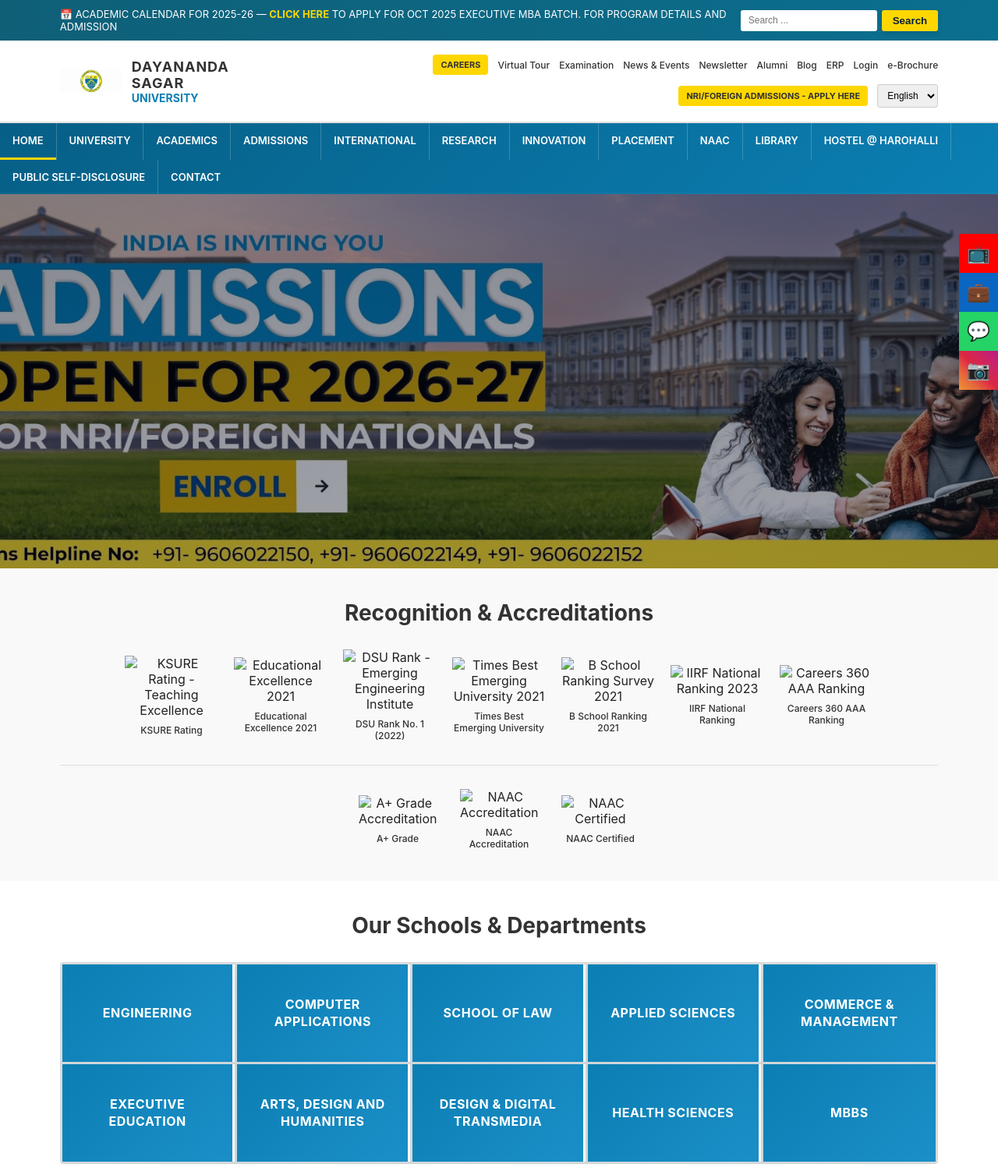
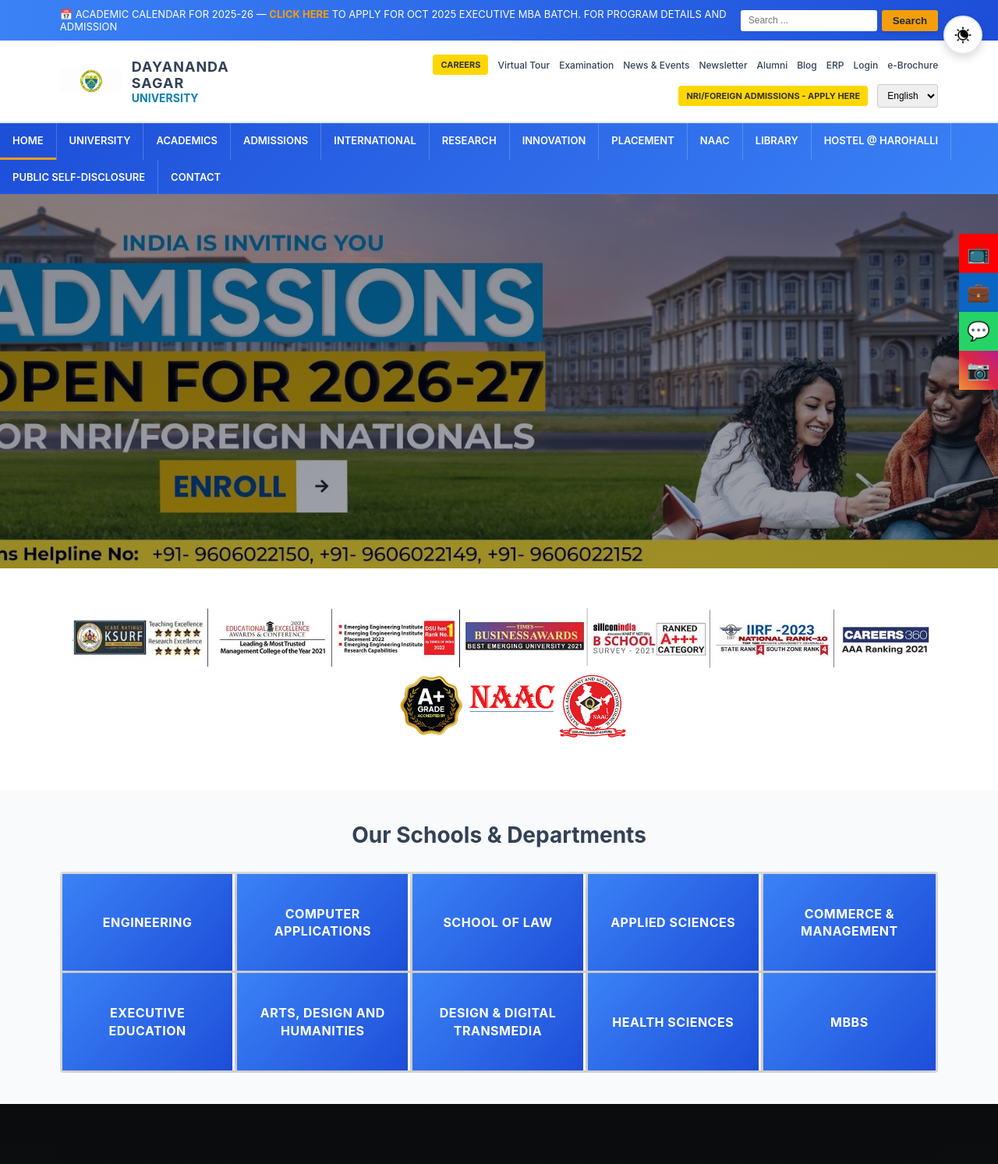
Before and after one commit to SHIVARAM264/university, a plain HTML site: page index.html in a window 1280 px wide. Shown: the top 1493 px of the page at 78% size. Drawn offline with Linux system fonts and the light colour scheme.

Commit message:
first commit

```diff
--- a/index.html
+++ b/index.html
@@ -4,9 +4,9 @@
         <meta name="viewport" content="width=device-width, initial-scale=1.0">
         <title>University Website Design - Easy Tutorials</title>
         <link rel="stylesheet" href="style.css">
+        <script src="script.js" defer></script>
     </head>
     <body>
-        <!-- Top announcement bar -->
         <div class="top-bar">
             <p class="announcement">📅 ACADEMIC CALENDAR FOR 2025-26 — <a href="#">CLICK HERE</a> TO APPLY FOR OCT 2025 EXECUTIVE MBA BATCH. FOR PROGRAM DETAILS AND ADMISSION</p>
             <div class="top-bar-right">
@@ -15,7 +15,6 @@
             </div>
         </div>
 
-        <!-- Header with logo and institution name -->
         <div class="header-top">
             <div class="header-content">
                 <div class="logo-section">
@@ -45,7 +44,10 @@
             </div>
         </div>
 
-        <!-- Main navigation bar -->
+        <button id="theme-toggle" class="theme-toggle-fixed">
+            <img src="ADDIMAGE/night-mode.png" alt="Toggle Theme" class="theme-icon">
+        </button>
+
         <nav class="main-nav">
             <ul>
                 <li><a href="index.html">HOME</a></li>
@@ -64,70 +66,20 @@
             </ul>
         </nav>
         <section class="header">
-            <!-- Hero slider: fades between banner images. If you have a second banner, place it as ADDIMAGE/baner2.png -->
             <div class="slider" aria-hidden="false">
                 <img src="ADDIMAGE/baner.png" alt="B.Tech Admissions 2026-27" class="slide">
                 <img src="ADDIMAGE/baner2.png" alt="B.Tech Admissions 2026-27 - alternate" class="slide">
             </div>
         </section>
 
-        <!-- Awards and Accreditations Section -->
-        <section class="awards-section">
-            <div class="awards-container">
-                <h2>Recognition & Accreditations</h2>
-                <div class="awards-row">
-                    <div class="award-item">
-                        <img src="ADDIMAGE/ksure-award.png" alt="KSURE Rating - Teaching Excellence">
-                        <p>KSURE Rating</p>
-                    </div>
-                    <div class="award-item">
-                        <img src="ADDIMAGE/educational-excellence.png" alt="Educational Excellence 2021">
-                        <p>Educational Excellence 2021</p>
-                    </div>
-                    <div class="award-item">
-                        <img src="ADDIMAGE/dsu-rank.png" alt="DSU Rank - Emerging Engineering Institute">
-                        <p>DSU Rank No. 1 (2022)</p>
-                    </div>
-                    <div class="award-item">
-                        <img src="ADDIMAGE/business-awards.png" alt="Times Best Emerging University 2021">
-                        <p>Times Best Emerging University</p>
-                    </div>
-                    <div class="award-item">
-                        <img src="ADDIMAGE/bschool-ranking.png" alt="B School Ranking Survey 2021">
-                        <p>B School Ranking 2021</p>
-                    </div>
-                    <div class="award-item">
-                        <img src="ADDIMAGE/iirf-ranking.png" alt="IIRF National Ranking 2023">
-                        <p>IIRF National Ranking</p>
-                    </div>
-                    <div class="award-item">
-                        <img src="ADDIMAGE/careers360.png" alt="Careers 360 AAA Ranking">
-                        <p>Careers 360 AAA Ranking</p>
-                    </div>
-                </div>
-                <div class="awards-badges">
-                    <div class="badge-item">
-                        <img src="ADDIMAGE/grade-a-plus.png" alt="A+ Grade Accreditation">
-                        <p>A+ Grade</p>
-                    </div>
-                    <div class="badge-item">
-                        <img src="ADDIMAGE/naac-accreditation.png" alt="NAAC Accreditation">
-                        <p>NAAC Accreditation</p>
-                    </div>
-                    <div class="badge-item">
-                        <img src="ADDIMAGE/naac-certified.png" alt="NAAC Certified">
-                        <p>NAAC Certified</p>
-                    </div>
-                </div>
-            </div>
+        <section class="side-section">
+            <img src="ADDIMAGE/side.png" alt="University Side Image">
         </section>
 
-        <!-- Programs & Schools Grid -->
         <section class="programs-section">
             <div class="programs-container">
                 <h2>Our Schools & Departments</h2>
                 <div class="programs-grid">
-                    <!-- Row 1 -->
                     <div class="program-box">
                         <h3>ENGINEERING</h3>
                     </div>
@@ -143,7 +95,6 @@
                     <div class="program-box">
                         <h3>COMMERCE & MANAGEMENT</h3>
                     </div>
-                    <!-- Row 2 -->
                     <div class="program-box">
                         <h3>EXECUTIVE EDUCATION</h3>
                     </div>
@@ -163,7 +114,7 @@
             </div>
         </section>
 
-        <!-- Footer -->
+        <footer class="footer">
         <footer class="footer">
             <div class="footer-content">
                 <div class="footer-column">
@@ -238,7 +189,6 @@
                 </div>
             </div>
 
-            <!-- Social Media Bar -->
             <div class="social-sidebar">
                 <a href="#" class="social-icon youtube" title="YouTube">📺</a>
                 <a href="#" class="social-icon linkedin" title="LinkedIn">💼</a>
@@ -246,43 +196,12 @@
                 <a href="#" class="social-icon instagram" title="Instagram">📷</a>
             </div>
 
-            <!-- Footer Bottom -->
             <div class="footer-bottom">
                 <p>&copy; 2025 DSU. All Rights Reserved</p>
                 <a href="#">Privacy Policy</a>
             </div>
         </footer>
 
-        <script>
-        // Simple fading slider — rotates slides every 5 seconds. If only one slide exists, nothing animates.
-        document.addEventListener('DOMContentLoaded', function () {
-            const slides = Array.from(document.querySelectorAll('.slider .slide'));
-            if (!slides.length) return;
-            // Set initial styles
-            slides.forEach((s, i) => {
-                s.style.position = 'absolute';
-                s.style.top = '0';
-                s.style.left = '0';
-                s.style.width = '100%';
-                s.style.height = '100%';
-                s.style.objectFit = 'cover';
-                s.style.transition = 'opacity 0.6s ease-in-out';
-                s.style.opacity = i === 0 ? '1' : '0';
-                s.style.zIndex = i === 0 ? '2' : '1';
-            });
 
-            if (slides.length <= 1) return; // nothing to rotate
-
-            let current = 0;
-            setInterval(() => {
-                const next = (current + 1) % slides.length;
-                slides[current].style.opacity = '0';
-                slides[current].style.zIndex = '1';
-                slides[next].style.opacity = '1';
-                slides[next].style.zIndex = '2';
-                current = next;
-            }, 2000);
-        });
-        </script>
         </body>
 </html>
--- /dev/null
+++ b/script.js
@@ -0,0 +1,41 @@
+const themeToggle = document.getElementById('theme-toggle');
+const body = document.body;
+
+const currentTheme = localStorage.getItem('theme') || 'light';
+body.setAttribute('data-theme', currentTheme);
+
+themeToggle.addEventListener('click', () => {
+    const currentTheme = body.getAttribute('data-theme');
+    const newTheme = currentTheme === 'dark' ? 'light' : 'dark';
+
+    body.setAttribute('data-theme', newTheme);
+    localStorage.setItem('theme', newTheme);
+});
+document.addEventListener('DOMContentLoaded', function () {
+    const slides = Array.from(document.querySelectorAll('.slider .slide'));
+    if (!slides.length) return;
+
+    slides.forEach((s, i) => {
+        s.style.position = 'absolute';
+        s.style.top = '0';
+        s.style.left = '0';
+        s.style.width = '100%';
+        s.style.height = '100%';
+        s.style.objectFit = 'cover';
+        s.style.transition = 'opacity 0.6s ease-in-out';
+        s.style.opacity = i === 0 ? '1' : '0';
+        s.style.zIndex = i === 0 ? '2' : '1';
+    });
+
+    if (slides.length <= 1) return;
+
+    let current = 0;
+    setInterval(() => {
+        const next = (current + 1) % slides.length;
+        slides[current].style.opacity = '0';
+        slides[current].style.zIndex = '1';
+        slides[next].style.opacity = '1';
+        slides[next].style.zIndex = '2';
+        current = next;
+    }, 2000);
+});
--- a/style.css
+++ b/style.css
@@ -1,14 +1,46 @@
-.root-bg{ background: #f3f6f8; }
+:root {
+    --bg-primary: #f8fafc;
+    --bg-secondary: #ffffff;
+    --bg-tertiary: #f1f5f9;
+    --text-primary: #1e293b;
+    --text-secondary: #334155;
+    --text-light: #64748b;
+    --border-color: #e2e8f0;
+    --header-bg: #ffffff;
+    --accent-primary: #3b82f6;
+    --accent-secondary: #1d4ed8;
+    --accent-gold: #f59e0b;
+}
+
+[data-theme="dark"] {
+    --bg-primary: #0f172a;
+    --bg-secondary: #1e293b;
+    --bg-tertiary: #334155;
+    --text-primary: #f1f5f9;
+    --text-secondary: #e2e8f0;
+    --text-light: #94a3b8;
+    --border-color: #475569;
+    --header-bg: #1e293b;
+    --accent-primary: #60a5fa;
+    --accent-secondary: #3b82f6;
+    --accent-gold: #fbbf24;
+}
+
 *{
     margin: 0;
     padding: 0;
     box-sizing: border-box;
 }
-body{ background: #f3f6f8; color: #222; font-family: -apple-system, BlinkMacSystemFont, 'Segoe UI', Roboto, 'Helvetica Neue', Arial; }
 
-/* Top announcement bar (darker for contrast) */
+body{
+    background: var(--bg-primary);
+    color: var(--text-primary);
+    font-family: -apple-system, BlinkMacSystemFont, 'Segoe UI', Roboto, 'Helvetica Neue', Arial;
+    transition: background-color 0.3s ease, color 0.3s ease;
+}
+
 .top-bar{
-    background: linear-gradient(90deg,#0f5f77,#0b6f8f);
+    background: linear-gradient(90deg, var(--accent-primary), var(--accent-secondary));
     color: #ffffff;
     padding: 10px 6%;
     display: flex;
@@ -17,14 +49,14 @@
     font-size: 13px;
     flex-wrap: wrap;
     gap: 10px;
-    box-shadow: 0 2px 8px rgba(11,111,147,0.08);
+    box-shadow: 0 2px 8px rgba(0,0,0,0.1);
 }
 .announcement{
     flex: 1;
     margin: 0;
 }
 .announcement a{
-    color: #ffd700;
+    color: var(--accent-gold);
     text-decoration: none;
     font-weight: bold;
 }
@@ -40,8 +72,8 @@
 }
 .top-bar-right button{
     padding: 6px 14px;
-    background: #ffd700;
-    color: #07203a;
+    background: var(--accent-gold);
+    color: var(--text-primary);
     border: none;
     border-radius: 3px;
     cursor: pointer;
@@ -49,11 +81,11 @@
     box-shadow: 0 2px 6px rgba(0,0,0,0.12);
 }
 
-/* Header top with logo and institution info */
 .header-top{
-    background: #ffffff;
+    background: var(--header-bg);
     padding: 12px 6%;
-    border-bottom: 2px solid #e0e0e0;
+    border-bottom: 2px solid var(--border-color);
+    transition: background-color 0.3s ease;
 }
 .header-content{
     display: flex;
@@ -78,7 +110,7 @@
 }
 .institution-info h1{
     font-size: 18px;
-    color: #333;
+    color: var(--text-secondary);
     font-weight: bold;
     margin: 0;
     letter-spacing: 1px;
@@ -98,7 +130,7 @@
 }
 .header-links a{
     font-size: 12px;
-    color: #333;
+    color: var(--text-secondary);
     text-decoration: none;
     font-weight: 500;
     transition: color 200ms;
@@ -128,9 +160,8 @@
     font-size: 12px;
 }
 
-/* Main navigation bar */
 .main-nav{
-    background: linear-gradient(135deg,#065f86 0%,#0b7fb3 100%);
+    background: linear-gradient(135deg, var(--accent-secondary) 0%, var(--accent-primary) 100%);
     padding: 0;
     margin: 0;
     box-shadow: inset 0 -2px 0 rgba(255,255,255,0.03);
@@ -160,23 +191,20 @@
 }
 .main-nav ul li a:hover{
     background: rgba(255,255,255,0.15);
-    border-bottom: 3px solid #ffd700;
+    border-bottom: 3px solid var(--accent-gold);
 }
 .main-nav ul li:first-child a{
-    border-bottom: 3px solid #ffd700;
+    border-bottom: 3px solid var(--accent-gold);
 }
 
-/* Hero header with slider */
 .header{
-    /* Header becomes a hero container for the slider */
-    min-height: 480px; /* desktop hero height similar to screenshot */
+    min-height: 480px;
     width: 100%;
     position: relative;
     display: block;
-    overflow: hidden; /* hide overflowing slides during transitions */
+    overflow: hidden;
 }
 
-/* subtle overlay so text/nav remains readable over images */
 .header::before{
     content: '';
     position: absolute;
@@ -186,7 +214,6 @@
     z-index: 1;
 }
 .header::after{
-    /* soft radial vignette for depth */
     content: '';
     position: absolute;
     inset: 0;
@@ -196,14 +223,13 @@
     z-index: 1;
 }
 
-/* Slider-specific styles */
 .slider{
     position: absolute;
     top: 0;
     left: 0;
     width: 100%;
     height: 100%;
-    z-index: 0; /* slides sit below overlay (::before z-index:1) */
+    z-index: 0;
 }
 .slider .slide{
     position: absolute;
@@ -215,7 +241,7 @@
     opacity: 0;
     transition: opacity 0.6s ease-in-out;
 }
-.slider .slide[alt]{ /* ensure images are displayed even if JS is disabled */
+.slider .slide[alt]{
     opacity: 1;
 }
 
@@ -244,78 +270,61 @@
     .main-nav ul li a{ padding: 8px 10px; font-size: 11px; }
 }
 
-/* Awards and Accreditations Section */
-.awards-section{
-    background: #f9f9f9;
+.theme-toggle-fixed {
+    position: fixed;
+    top: 20px;
+    right: 20px;
+    background: var(--bg-secondary);
+    border: 2px solid var(--border-color);
+    border-radius: 50%;
+    width: 50px;
+    height: 50px;
+    cursor: pointer;
+    z-index: 1000;
+    box-shadow: 0 4px 12px rgba(0,0,0,0.15);
+    transition: all 0.3s ease;
+    display: flex;
+    align-items: center;
+    justify-content: center;
+}
+
+.theme-toggle-fixed:hover {
+    transform: scale(1.1);
+    box-shadow: 0 6px 20px rgba(0,0,0,0.2);
+}
+
+.theme-icon {
+    width: 24px;
+    height: 24px;
+    filter: var(--icon-filter, none);
+    transition: filter 0.3s ease;
+}
+
+[data-theme="dark"] .theme-icon {
+    filter: invert(1);
+}
+
+.side-section{
+    background: var(--bg-secondary);
     padding: 40px 6%;
     text-align: center;
+    transition: background-color 0.3s ease;
 }
-.awards-container h2{
-    font-size: 28px;
-    color: #333;
-    margin-bottom: 30px;
-    font-weight: bold;
-}
-.awards-row{
-    display: flex;
-    justify-content: center;
-    align-items: center;
-    gap: 20px;
-    flex-wrap: wrap;
-    margin-bottom: 30px;
-    border-bottom: 1px solid #ddd;
-    padding-bottom: 30px;
-}
-.award-item{
-    flex: 0 1 auto;
-    max-width: 120px;
-}
-.award-item img{
+.side-section img{
     width: 100%;
     height: auto;
+    max-width: 1200px;
     object-fit: contain;
-    max-height: 80px;
-}
-.award-item p{
-    font-size: 12px;
-    color: #333;
-    margin-top: 8px;
-    font-weight: 500;
-    text-align: center;
-}
-.awards-badges{
-    display: flex;
-    justify-content: center;
-    align-items: center;
-    gap: 30px;
-    flex-wrap: wrap;
-}
-.badge-item{
-    flex: 0 1 auto;
-    max-width: 100px;
-}
-.badge-item img{
-    width: 100%;
-    height: auto;
-    object-fit: contain;
-    max-height: 100px;
-}
-.badge-item p{
-    font-size: 12px;
-    color: #333;
-    margin-top: 8px;
-    font-weight: 500;
-    text-align: center;
 }
 
-/* Programs & Schools Grid Section */
 .programs-section{
-    background: #ffffff;
+    background: var(--bg-primary);
     padding: 40px 6%;
+    transition: background-color 0.3s ease;
 }
 .programs-container h2{
     font-size: 28px;
-    color: #333;
+    color: var(--text-secondary);
     margin-bottom: 30px;
     font-weight: bold;
     text-align: center;
@@ -330,7 +339,7 @@
     overflow: hidden;
 }
 .program-box{
-    background: linear-gradient(135deg, #0b7fb3 0%, #1b8fc8 100%);
+    background: linear-gradient(135deg, var(--accent-primary) 0%, var(--accent-secondary) 100%);
     color: #ffffff;
     padding: 40px 20px;
     text-align: center;
@@ -340,11 +349,11 @@
     min-height: 120px;
     border-right: 3px solid #fff;
     transition: transform 220ms ease, box-shadow 220ms ease;
-    box-shadow: 0 6px 18px rgba(11,127,179,0.08);
+    box-shadow: 0 6px 18px rgba(0,0,0,0.1);
 }
 .program-box:hover{
     transform: translateY(-6px);
-    box-shadow: 0 18px 40px rgba(11,127,179,0.14);
+    box-shadow: 0 18px 40px rgba(0,0,0,0.15);
 }
 .program-box:nth-child(5n){
     border-right: none;
@@ -356,7 +365,7 @@
     line-height: 1.4;
 }
 
-/* Responsive adjustments for programs grid */
+
 @media (max-width: 1200px){
     .programs-grid{
         grid-template-columns: repeat(4, 1fr);
@@ -428,7 +437,6 @@
     }
 }
 
-/* Footer Styles */
 footer.footer{
     background: linear-gradient(180deg,#0b0c0d 0%, #161718 100%);
     color: #e0e0e0;
@@ -518,7 +526,6 @@
     font-weight: 600;
 }
 
-/* Social Media Sidebar */
 .social-sidebar{
     position: fixed;
     right: 0;
@@ -581,7 +588,6 @@
     opacity: 0.8;
 }
 
-/* Footer Bottom */
 .footer-bottom{
     text-align: center;
     padding-top: 20px;
@@ -600,7 +606,7 @@
     text-decoration: underline;
 }
 
-/* Responsive Footer */
+
 @media (max-width: 1200px){
     .footer-content{
         grid-template-columns: repeat(2, 1fr);
```
Also changed, not shown: ADDIMAGE/night-mode.png (added).
